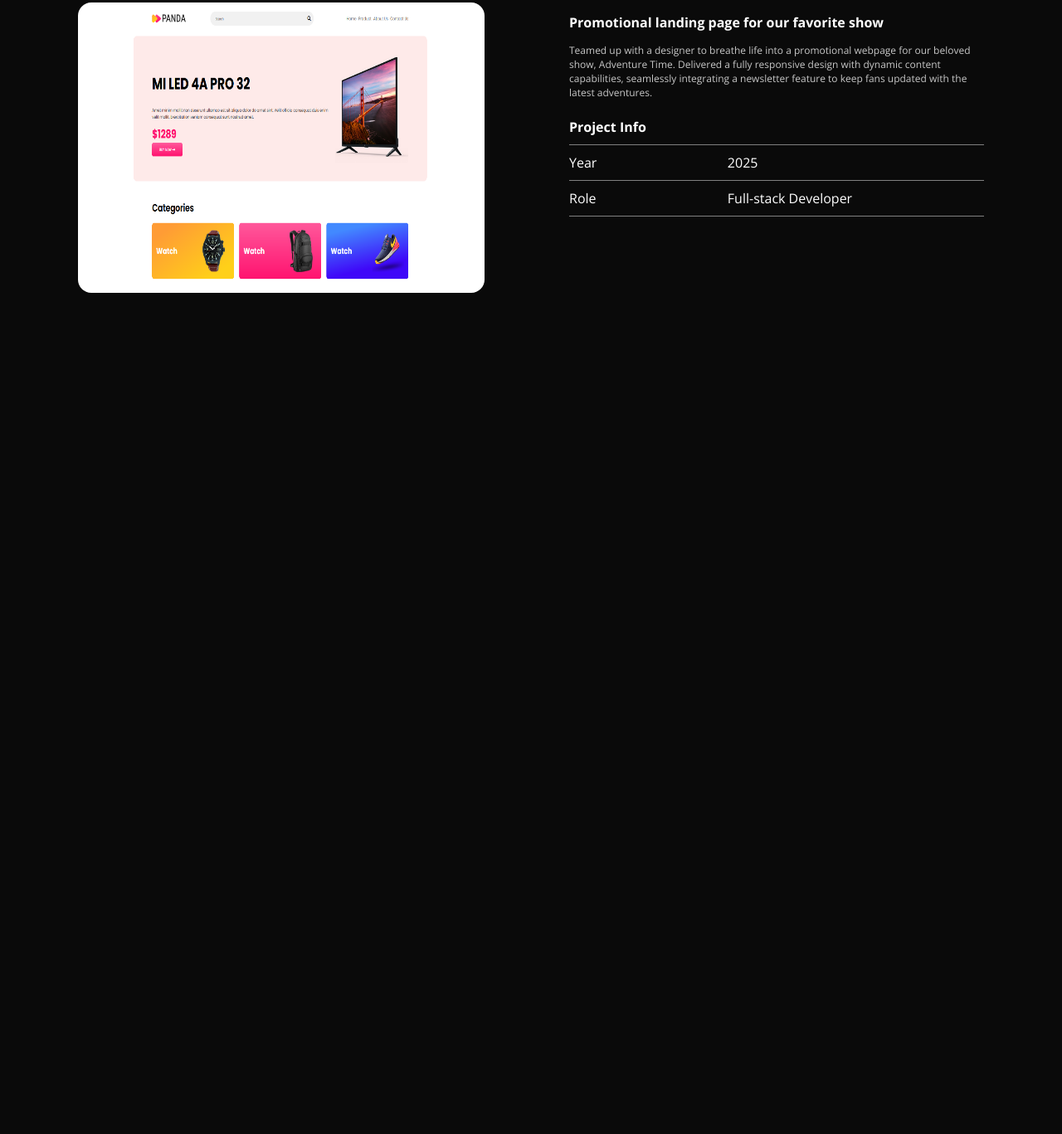
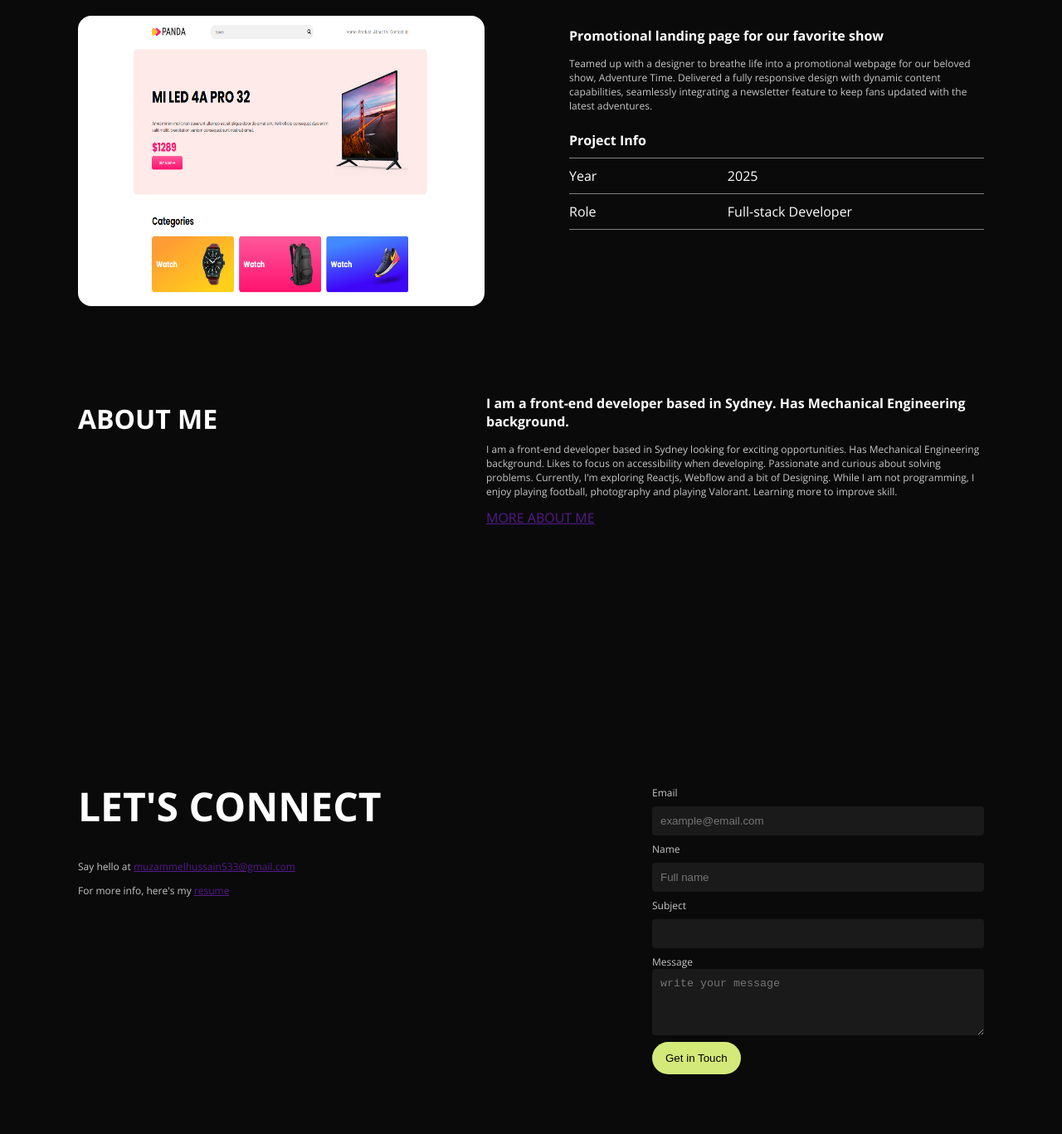
Before and after one commit to muzammelhussain/portfolio, a plain HTML site: page index.html in a window 1280 px wide. Shown: the part 1368-2735 px from the top of the page at 83% size. Before the commit the page ends 1742 px from the top, so only its background shows below. Drawn offline with nearby package versions, Linux system fonts and the light colour scheme.

Commit message:
added contact section

```diff
--- a/index.html
+++ b/index.html
@@ -31,6 +31,7 @@
             </div>
         </div>
     </header>
+    <p style="text-decoration: underline"></p>
     <main>
       <!--projects featured section-->
         <div class="projects">
@@ -61,6 +62,7 @@
                             <td>Full-stack Developer</td>
                         </tr>
                     </table>
+
                 </div>
             </div>
             <div class="project-content">
@@ -114,10 +116,52 @@
                 </div>
             </div>
         </div>
-
+   <!-- about me section-->
+        <div class="about-me">
+            <div class="title">
+                <h1>ABOUT ME</h1>
+            </div>
+            <div class="about-content">
+                <h2 class="text-2">I am a front-end developer based in Sydney. Has Mechanical Engineering background.</h2>
+                <p class="text-3">I am a front-end developer based in Sydney looking for exciting opportunities. Has Mechanical Engineering background. Likes to focus on accessibility when developing. Passionate and curious about solving problems. Currently, I’m exploring Reactjs, Webflow and a bit of Designing. While I am not programming, I enjoy playing football, photography and playing Valorant. Learning more to improve skill.</p>
+                <a href="">MORE ABOUT ME</a>
+            </div>
+        </div>
     </main>
     <footer>
+        <div class="contact-form">
+            <div class="form-left">
+                <h1 class="text-1">LET'S CONNECT</h1>
+                <p class="text-3">Say hello at <a href="">muzammelhussain533@gmail.com</a></p>
+                <p class="text-3">For more info, here's my <a href="">resume</a></p>
+            </div>
+            <div class="form-right">
+                <form class="form" action="">
+                    <div class="form-table">
+                        <div class="label-input">
+                            <label for="email" class="text-3">Email</label>
+                            <input type="email" id="email" placeholder="example@email.com">
+                        </div>
 
+                        <div class="label-input">
+                            <label for="name" class="text-3">Name</label>
+                            <input type="text"  id="name" placeholder="Full name">
+                        </div>
+                        <div class="label-input">
+                            <label for="name" class="text-3">Subject</label>
+                            <input type="text"  id="name" placeholder="">
+                        </div>
+
+                        <div class="label-input">
+                            <label for="message" class="text-3">Message</label>
+                            <textarea style="margin-bottom: 8px" id="message" rows="4" placeholder="write your message"></textarea>
+                        </div>
+                        <button class="btn">Get in Touch</button>
+                    </div>
+                </form>
+            </div>
+
+        </div>
     </footer>
 </body>
 </html>
--- a/protfolio.css
+++ b/protfolio.css
@@ -3,11 +3,9 @@
 .open-sans-ag {
 				font-family: "Open Sans", sans-serif;
 				font-optical-sizing: auto;
-				font-weight: ;
 				font-style: normal;
 				font-variation-settings:
 						"width" 100;
-				color: ;
 			}
 
 body {
@@ -98,7 +96,6 @@ navbar section
 .project-content {
 	display: flex;
 	justify-content: space-between;
-	align-items: ;
 	gap: 32px;
 	margin-top: 32px;
 }
@@ -123,4 +120,57 @@ navbar section
 	padding: 10px 0px;
 	text-align: left;
 	border-bottom: 1px solid gray;
+
 }
+
+/*about me section*/
+
+.about-me{
+	display: flex;
+	justify-content: space-between;
+	gap: 32px;
+	padding: 72px 10px;
+	margin: 0 64px;
+	padding-bottom: 200px;
+}
+
+.about-content {
+	width: 600px;
+}
+
+
+/*footer section*/
+.contact-form {
+	display: flex;
+	justify-content: space-between;
+	padding: 72px 10px;
+	margin: 0 64px;
+
+}
+
+.form-right {
+	width: 400px;
+	margin-top: 40px;
+}
+
+.label-input {
+	display: flex;
+	flex-direction: column;
+}
+
+.label-input input  {
+	background-color:#1A1A1A ;
+	padding: 10px;
+	border: none;
+	border-radius: 4px;
+	margin: 8px 0;
+	color: #C7C7C7;
+}
+
+.label-input textarea {
+	background-color:#1A1A1A;
+	padding: 10px;
+	border: none;
+	border-radius: 4px;
+	color: #C7C7C7;
+}
```
